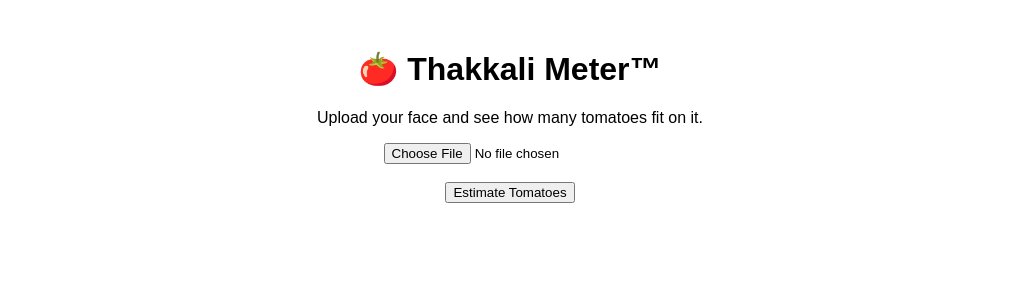
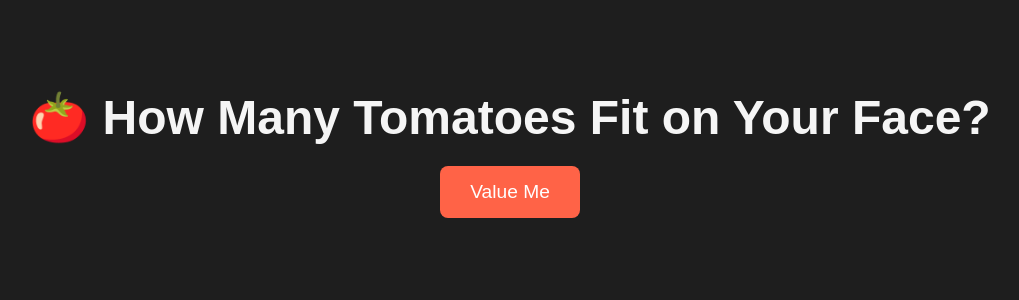
Before and after one commit to SR-005/Thakkali-Meter, a Flask app: page / in a window 1280 px wide. Shown: the top 300 px of the page, without its empty margins (130-1149 px from the left). Run offline with Flask 3, Linux system fonts and the light colour scheme.

Commit message:
base website done!

```diff
--- a/app.py
+++ b/app.py
@@ -1,30 +1,16 @@
-from flask import Flask, render_template, request, send_file
-import os
-import uuid
-from thakkalimeter import estimate_tomatoes
+from flask import Flask, render_template, request
+import subprocess
 
 app = Flask(__name__)
 
-UPLOAD_FOLDER = "uploads"
-RESULT_FOLDER = "results"
-os.makedirs(UPLOAD_FOLDER, exist_ok=True)
-os.makedirs(RESULT_FOLDER, exist_ok=True)
-
-@app.route('/', methods=['GET', 'POST'])
-def index():
-    if request.method == 'POST':
-        file = request.files['image']
-        if file:
-            filename = f"{uuid.uuid4().hex}.jpg"
-            filepath = os.path.join(UPLOAD_FOLDER, filename)
-            file.save(filepath)
-
-            output_path = os.path.join(RESULT_FOLDER, filename)
-            count, _ = estimate_tomatoes(filepath, tomato_path="static/tomato.png", save_path=output_path)
-
-            return render_template("index.html", tomato_count=count, result_img=output_path)
-
+@app.route("/")
+def home():
     return render_template("index.html")
 
-if __name__ == '__main__':
+@app.route("/value", methods=["POST"])
+def value_me():
+    subprocess.Popen(["python", "facemesh.py"])
+    return render_template("index.html", launched=True)
+
+if __name__ == "__main__":
     app.run(debug=True)
--- a/templates/index.html
+++ b/templates/index.html
@@ -1,47 +1,46 @@
 <!DOCTYPE html>
 <html>
 <head>
-  <title>Thakkali Meter™</title>
+  <title>TomatoFace™</title>
   <style>
-    body { font-family: sans-serif; text-align: center; margin-top: 50px; }
-    img { margin-top: 20px; max-width: 80%; border-radius: 12px; }
+    body {
+      background-color: #1e1e1e;
+      color: #f5f5f5;
+      font-family: Arial, sans-serif;
+      text-align: center;
+      padding-top: 50px;
+    }
+    h1 {
+      font-size: 3em;
+      margin-bottom: 20px;
+    }
+    button {
+      padding: 15px 30px;
+      font-size: 1.2em;
+      border: none;
+      background-color: #ff6347;
+      color: white;
+      border-radius: 8px;
+      cursor: pointer;
+    }
+    button:hover {
+      background-color: #e64a2e;
+    }
+    .msg {
+      margin-top: 20px;
+      font-size: 1.1em;
+      color: #ccc;
+    }
   </style>
 </head>
 <body>
-  <h1>🍅 Thakkali Meter™</h1>
-  <p>Upload your face and see how many tomatoes fit on it.</p>
-
-  <form id="uploadForm">
-    <input type="file" name="image" accept="image/*" required><br><br>
-    <button type="submit">Estimate Tomatoes</button>
+  <h1>🍅 How Many Tomatoes Fit on Your Face?</h1>
+  <form method="POST" action="/value">
+    <button type="submit">Value Me</button>
   </form>
 
-  <div id="result"></div>
-
-  <script>
-    const form = document.getElementById('uploadForm');
-    form.onsubmit = async (e) => {
-      e.preventDefault();
-
-      const formData = new FormData(form);
-      const response = await fetch('/analyze', {
-        method: 'POST',
-        body: formData
-      });
-
-      const resultDiv = document.getElementById('result');
-      resultDiv.innerHTML = 'Analyzing...';
-
-      if (response.ok) {
-        const data = await response.json();
-        resultDiv.innerHTML = `
-          <h3>${data.count} tomatoes fit on your face!</h3>
-          <img src="${data.image_url}" alt="Result">
-        `;
-      } else {
-        resultDiv.innerHTML = 'Failed to analyze. Try again.';
-      }
-    };
-  </script>
+  {% if launched %}
+    <div class="msg">Opening webcam... Blink and raise your finger!</div>
+  {% endif %}
 </body>
 </html>
```
Also changed, not shown: facemesh.py (+90 -80 lines), captured_face.jpg, 1 other file.
